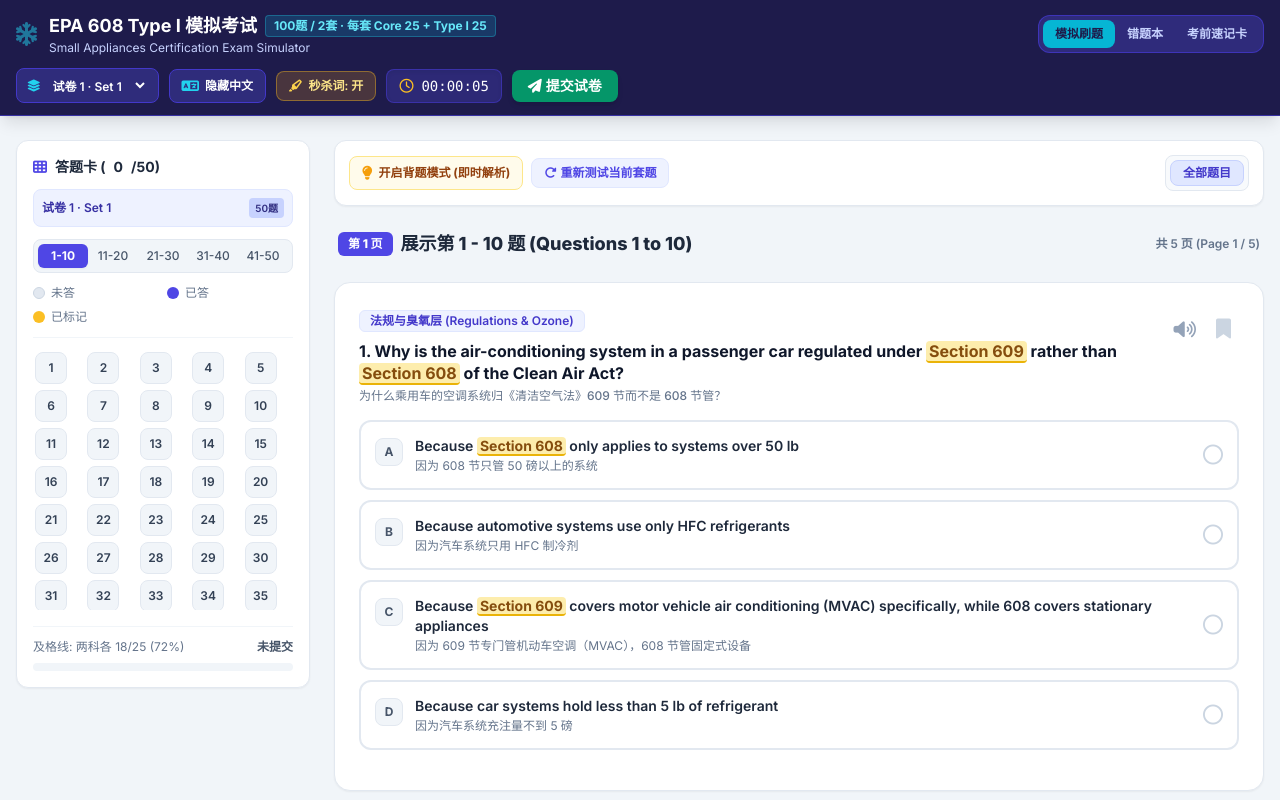
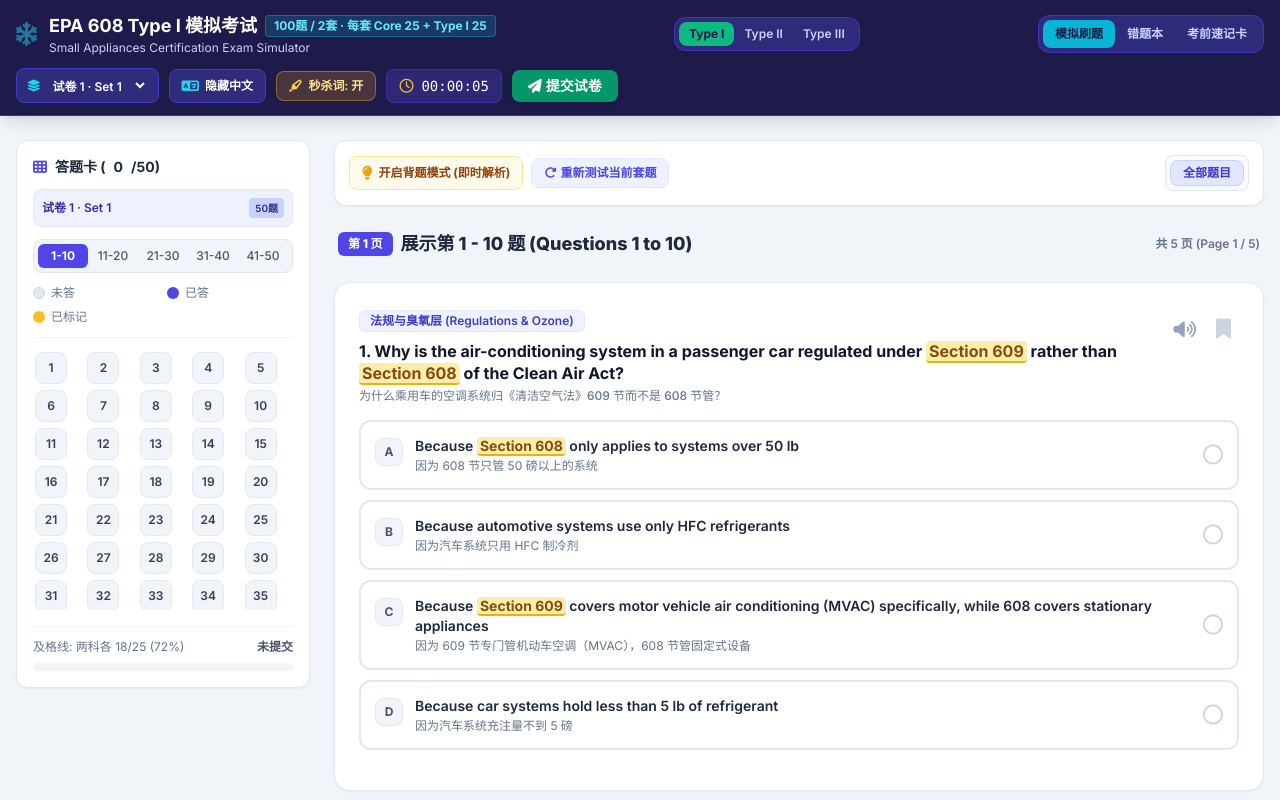
Before and after one commit to loseintianya/epa608-exam, a plain HTML site: page epa_608_type_i_exam_simulator.html in a window 1280 px wide. Shown: the top 800 px of the page. Drawn offline with nearby package versions, Linux system fonts and the light colour scheme.

Commit message:
Add Type I / II / III switcher navigation to all exam pages

```diff
--- a/epa_608_type_i_exam_simulator.html
+++ b/epa_608_type_i_exam_simulator.html
@@ -39,6 +39,13 @@
                     <p class="hidden sm:block text-xs text-indigo-200">Small Appliances Certification Exam Simulator</p>
                 </div>
             </div>
+
+            <!-- Exam Type Switcher -->
+            <nav class="flex items-center bg-indigo-900/90 p-1 rounded-xl border border-indigo-700/80 text-xs font-semibold" aria-label="切换考试类型">
+                <a href="./epa_608_type_i_exam_simulator.html" class="px-2.5 py-1 rounded-lg bg-emerald-500 text-indigo-950 font-bold shadow-sm">Type I</a>
+                <a href="./index.html" class="px-2.5 py-1 rounded-lg text-indigo-200 hover:text-white hover:bg-indigo-800/70 transition">Type II</a>
+                <a href="./epa_608_type_iii_exam_simulator.html" class="px-2.5 py-1 rounded-lg text-indigo-200 hover:text-white hover:bg-indigo-800/70 transition">Type III</a>
+            </nav>
 
             <!-- Mode Tabs -->
             <div class="flex bg-indigo-900/90 p-1 rounded-xl border border-indigo-700/80 text-xs font-semibold">
```
Also changed, not shown: epa_608_type_iii_exam_simulator.html (+7 -0 lines), index.html (+7 -0 lines).
